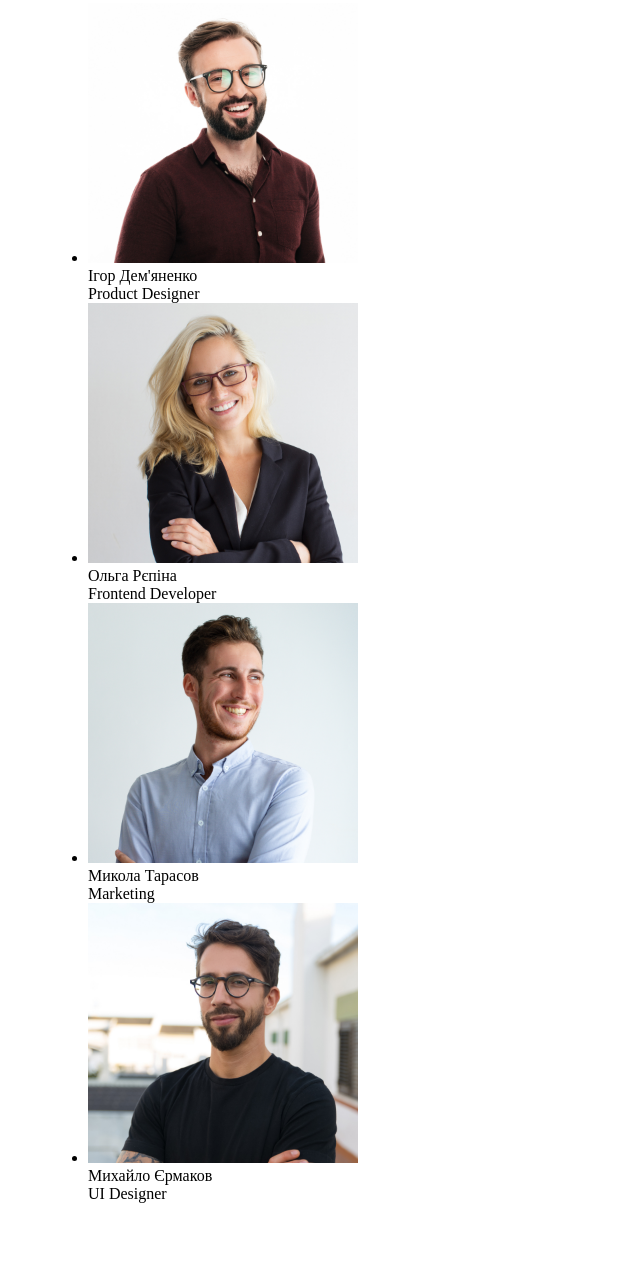
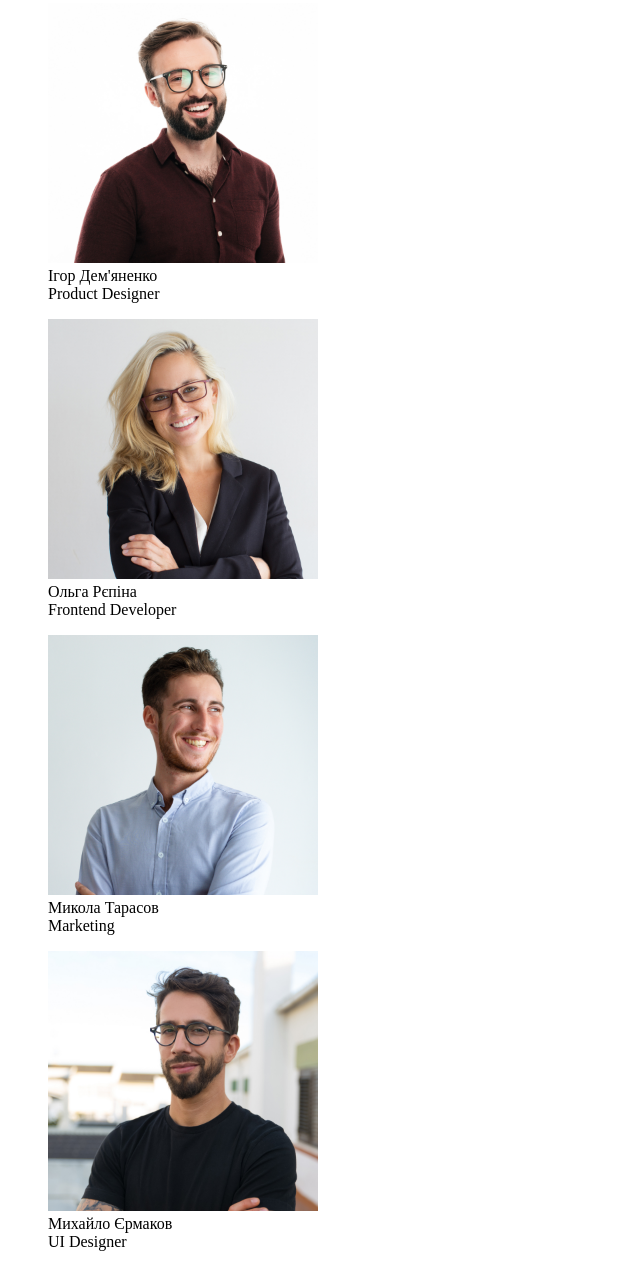
Before and after one commit to AnatoliiBK/Web-Studio, a plain HTML site: page index.html in a window 1280 px wide. Shown: the part 1615-2882 px from the top of the page, without its empty margins (0-640 px from the left). Before the commit the page ends 2834 px from the top, so only its background shows below. Drawn offline with Linux system fonts and the light colour scheme.

Commit message:
figure
включає не список зображень з поясненнями  а лише  одне зображення
figgaption  не може бути дочірним елементом li

```diff
--- a/index.html
+++ b/index.html
@@ -58,24 +58,20 @@
     <section>
         <h2>Наша команда</h2>
         <Figure>
-            <ul>
-                <li>
             <img src="./img/img1.jpg" alt="Ігор Дем'яненко" width="270">
             <figcaption>Ігор Дем'яненко<br>Product Designer</figcaption>
-                </li>
-                <li>
+        </Figure>
+        <figure>
             <img src="./img/img2.jpg" alt="Ольга Рєпіна" width="270">
             <figcaption>Ольга Рєпіна<br>Frontend Developer</figcaption>
-                </li>
-                <li>
+        </figure>
+        <figure>
             <img src="./img/img3.jpg" alt="Микола Тарасов" width="270">
             <figcaption>Микола Тарасов<br>Marketing</figcaption>
-                </li>
-                <li>
+        </figure>
+        <figure>
             <img src="./img/img4.jpg" alt="Михайло Єрмаков" width="270">
             <figcaption>Михайло Єрмаков<br>UI Designer</figcaption>
-                </li>
-            </ul>
         </Figure>
     </section>
     </main>
```
Lines whose indentation alone changed are shown as unchanged.
